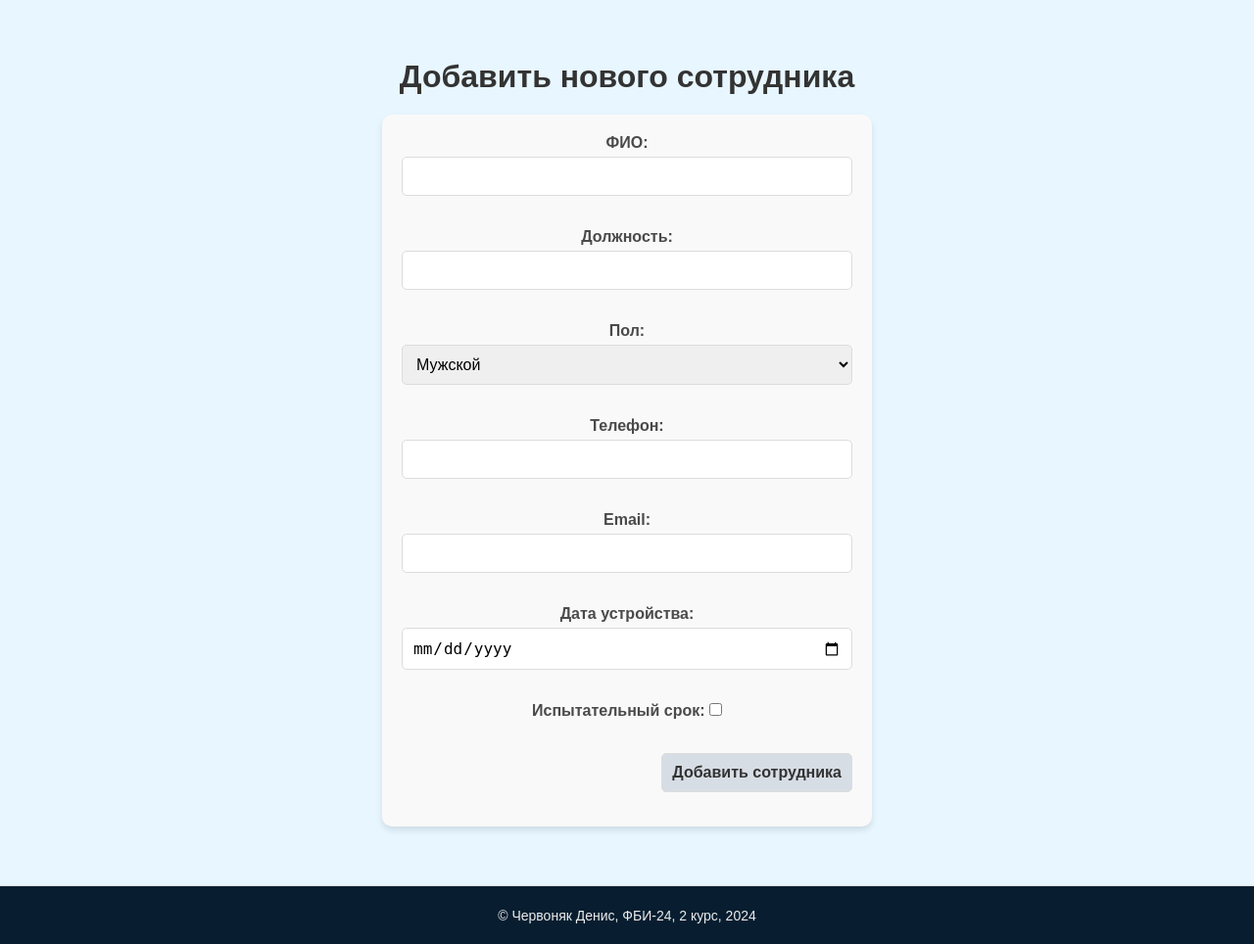
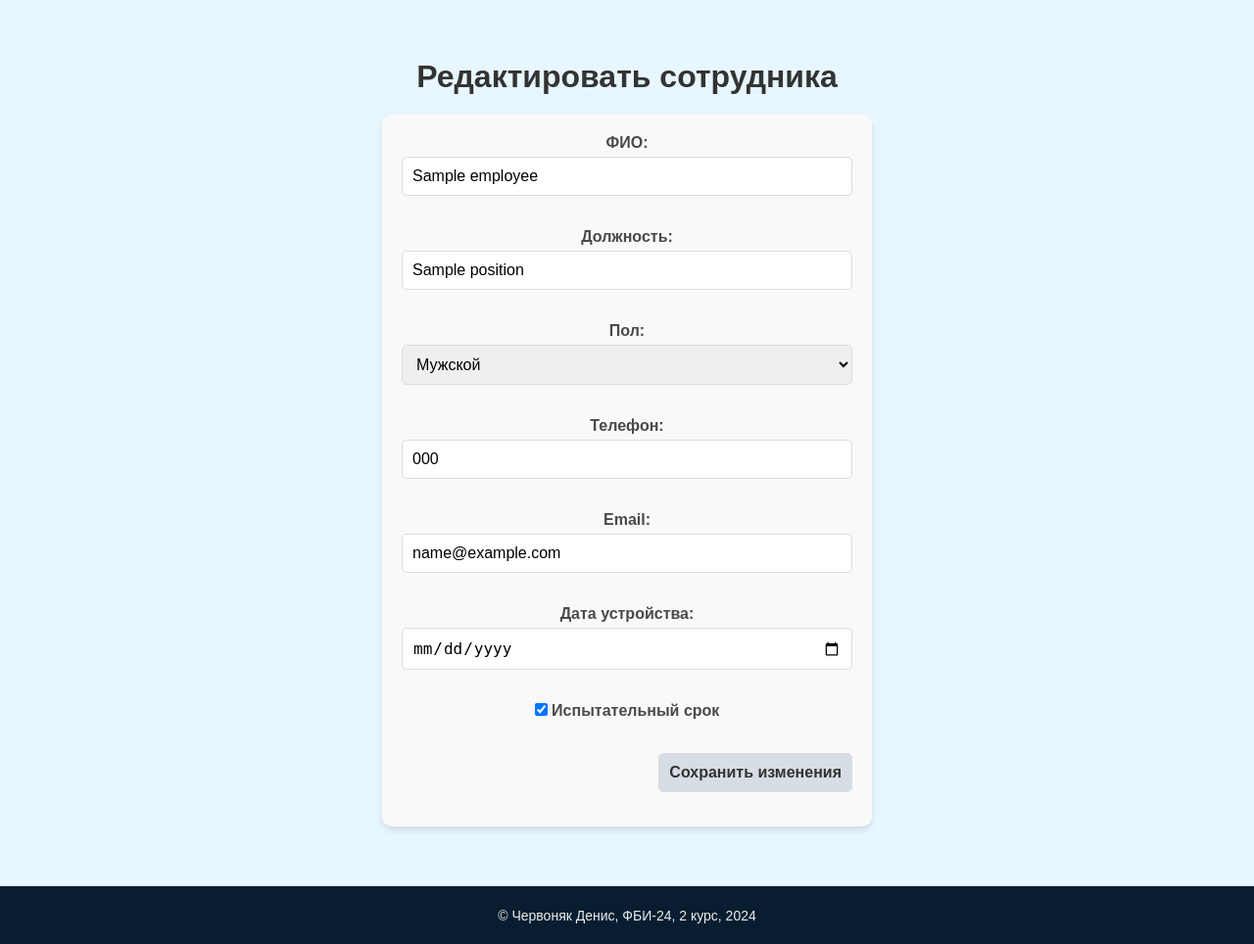
Before and after one commit to Mestoush/web-prog-labs-2, a Flask app: template rgz/templates/add_employee.html in a window 1280 px wide. Shown: the part 60-1024 px from the top of the page at 98% size. Run offline with Flask 3, Linux system fonts and the light colour scheme; the template is opened without the code that fills it: most values are stand-ins (such as "Sample title", 1, 10 or a date in 2020); some libraries are stand-ins or nearby versions.

Commit message:
Доработки

```diff
--- a/rgz/app.py
+++ b/rgz/app.py
@@ -23,7 +23,6 @@
 def get_employees(page=1, per_page=20):
     conn, cur = db_connect()
     start = (page - 1) * per_page
-    end = start + per_page
     query = "SELECT * FROM employees ORDER BY id LIMIT %s OFFSET %s"
     cur.execute(query, (per_page, start))
     employees = cur.fetchall()
@@ -34,10 +33,7 @@
 # Функция для добавления сотрудника
 def add_employee_to_db(name, position, gender, phone, email, start_date):
     conn, cur = db_connect()
-    query = """
-        INSERT INTO employees (name, position, gender, phone, email, start_date)
-        VALUES (%s, %s, %s, %s, %s, %s)
-    """
+    query = """INSERT INTO employees (name, position, gender, phone, email, start_date)VALUES (%s, %s, %s, %s, %s, %s)"""
     cur.execute(query, (name, position, gender, phone, email, start_date))
     conn.commit()
     cur.close()
@@ -132,6 +128,40 @@
 
     return render_template("add_employee.html")
 
+@app.route('/edit_employee/<int:employee_id>', methods=['GET', 'POST'])
+def edit_employee(employee_id):
+    conn, cur = db_connect()
+
+    if request.method == 'POST':
+        name = request.form['name']
+        position = request.form['position']
+        probation_period = 'probation_period' in request.form
+
+        cur.execute("""UPDATE employees SET name = %s, position = %s, probation_period = %sWHERE id = %s""", (name, position, probation_period, employee_id))
+        conn.commit()
+
+        cur.close()
+        conn.close()
+        return redirect('/employees')
+
+    cur.execute("SELECT * FROM employees WHERE id = %s", (employee_id,))
+    employee = cur.fetchone()
+    cur.close()
+    conn.close()
+
+    return render_template('add_employee.html', employee=employee)
+
+
+@app.route('/delete_employee/<int:employee_id>', methods=['POST'])
+def delete_employee(employee_id):
+    conn, cur = db_connect()
+    cur.execute("DELETE FROM employees WHERE id = %s", (employee_id,))
+    conn.commit()
+    cur.close()
+    conn.close()
+    return redirect('/employees')
+
+
 @app.route("/add_user", methods=["GET", "POST"])
 def add_user():
     if session.get("role") != "Администратор":
--- a/rgz/templates/add_employee.html
+++ b/rgz/templates/add_employee.html
@@ -1,6 +1,8 @@
 {% extends 'base.html' %}
 
-{% block title %}Добавить сотрудника{% endblock %}
+{% block title %}
+{% if employee %}Редактировать сотрудника{% else %}Добавить сотрудника{% endif %}
+{% endblock %}
 
 {% block styles %}
 <style>
@@ -35,41 +37,46 @@
     button {
         align-self: flex-end;
     }
-
 </style>
 {% endblock %}
 
 {% block content %}
-<h1>Добавить нового сотрудника</h1>
-<form action="/add_employee" method="POST">
+<h1>
+    {% if employee %}Редактировать сотрудника{% else %}Добавить нового сотрудника{% endif %}
+</h1>
+<form
+    action="{% if employee %}/edit_employee/{{ employee.id }}{% else %}/add_employee{% endif %}"
+    method="POST"
+>
     <label for="name">ФИО:</label>
-    <input type="text" id="name" name="name" required>
+    <input type="text" id="name" name="name" value="{{ employee.name if employee else '' }}" required>
     <br>
     <label for="position">Должность:</label>
-    <input type="text" id="position" name="position" required>
+    <input type="text" id="position" name="position" value="{{ employee.position if employee else '' }}" required>
     <br>
     <label for="gender">Пол:</label>
     <select id="gender" name="gender" required>
-        <option value="male">Мужской</option>
-        <option value="female">Женский</option>
+        <option value="male" {% if employee and employee.gender == 'male' %}selected{% endif %}>Мужской</option>
+        <option value="female" {% if employee and employee.gender == 'female' %}selected{% endif %}>Женский</option>
     </select>
     <br>
     <label for="phone">Телефон:</label>
-    <input type="tel" id="phone" name="phone" required>
+    <input type="tel" id="phone" name="phone" value="{{ employee.phone if employee else '' }}" required>
     <br>
     <label for="email">Email:</label>
-    <input type="email" id="email" name="email" required>
+    <input type="email" id="email" name="email" value="{{ employee.email if employee else '' }}" required>
     <br>
     <label for="start_date">Дата устройства:</label>
-    <input type="date" id="start_date" name="start_date" required>
+    <input type="date" id="start_date" name="start_date" value="{{ employee.start_date if employee else '' }}" required>
     <br>
-    <label for="probation_period">Испытательный срок:
-
-        <input type="checkbox" id="probation_period" name="probation_period">
+    <label for="probation_period">
+        <input type="checkbox" id="probation_period" name="probation_period"
+               {% if employee and employee.probation_period %}checked{% endif %}>
+        Испытательный срок
     </label>
     <br>
-    <button type="submit">Добавить сотрудника</button>
+    <button type="submit">
+        {% if employee %}Сохранить изменения{% else %}Добавить сотрудника{% endif %}
+    </button>
 </form>
-
-
 {% endblock %}
```
Also changed, not shown: rgz/templates/employees.html (+14 -0 lines).
